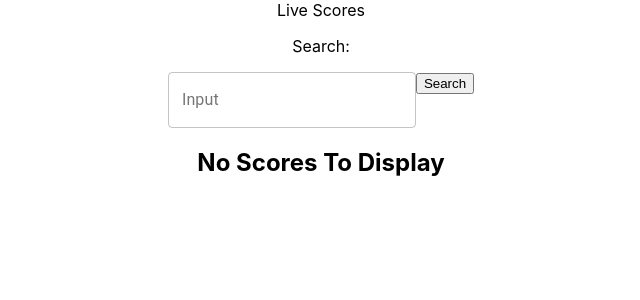
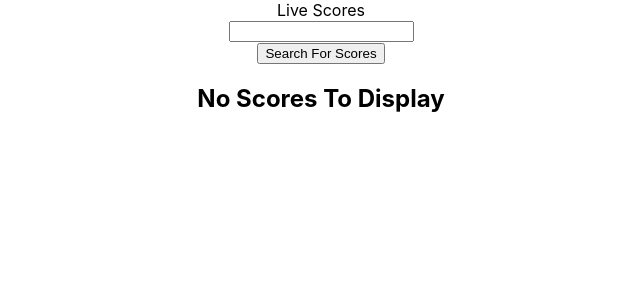
Before and after one commit to Slevy239/React-scrape, a React (Create React App) app in the folder client/: page / in a window 1280 px wide. Shown: the top 300 px of the page, without its empty margins (319-959 px from the left). Built offline with nearby package versions, Linux system fonts and the light colour scheme.

Commit message:
added proxy to fix CORS

```diff
--- a/client/src/components/Form/Form.js
+++ b/client/src/components/Form/Form.js
@@ -25,10 +25,10 @@ class Form extends Component {
 
     let url = "http://api.isportsapi.com/sport/basketball/schedule?api_key=" + key + "&leagueId=111";
     axios
-    .get(url)
-    .then(res => {
-      this.displayRes(res.data);
-      console.log('res');
+      .get(url)
+      .then(res => {
+        this.displayRes(res.data);
+        console.log('res');
       })
       .catch(err => console.log(err));
   };
@@ -52,34 +52,13 @@ class Form extends Component {
         <form className="form">
           <TextField id='outlined-basic' label='Input' variant='outlined'
             name="query"
-            onChange={this.handleInput}
+            onChange={this.props.onChange}
             type="text"
             placeholder="Search"
             autoComplete='off' />
-          <button type='submit' className='btn btn-danger' onClick={this.searchApi}>Search</button>
         </form>
+        <button type='submit' className='btn btn-danger' onClick={this.props.onClick}>Search</button>
 
-        {(this.state.scores && this.state.scores.length > 0) ?
-        <List>
-          {this.state.scores.map(score => {
-            return (
-              <div id='item'>
-                <ListItem
-                  key={score.id}
-                  Home={score.homeName}
-                  Away={score.awayName}
-                  HomeScore={score.homeScore}
-                  AwayScore={score.awayScore}
-                  />
-
-              </div>
-            )
-          })}
-
-        </List>
-        :
-        <EmptyList />
-        }
       </div>
     );
   }
--- a/client/src/components/List/index.js
+++ b/client/src/components/List/index.js
@@ -1,5 +1,4 @@
 import React from "react";
-import Thumbnail from "../Thumbnail";
 import { Container, Row, Col } from "../Grid";
 
 // BookList renders a bootstrap list item
@@ -18,12 +17,9 @@ export function List({children}) {
       <li>
         <Container>
           <Row>
-            <Col size="xs-4 sm-2">
-              <Thumbnail src={this.props.thumbnail} />
-            </Col>
             <Col size="xs-8 sm-9">
-              <h3>{this.props.title}<span><h5>{this.props.authors}</h5></span></h3>
-              <p>
+              <h3>{this.props.homeTeam} vs. {this.props.awayTeam}</h3>
+              {/* <p>
                 {this.props.synopsis}
               </p>
               <a
@@ -32,7 +28,7 @@ export function List({children}) {
                 rel="noopener noreferrer"
               >
                 Go to book!
-              </a>
+              </a> */}
             </Col>
           </Row>
         </Container>
--- a/client/src/pages/Home.js
+++ b/client/src/pages/Home.js
@@ -1,8 +1,13 @@
 import React, { Component } from 'react';
 import Jumbo from '../components/Jumbo/Jumbo'
 import Form from '../components/Form/Form'
-// import { List, ListItem } from "../components/List";
+import { List, ListItem } from "../components/List";
 import axios from 'axios'
+import EmptyList from '../components/EmptyList';
+import { Row, Col } from "../components/Grid";
+
+
+
 
 class Home extends Component {
     state = {
@@ -11,17 +16,19 @@ class Home extends Component {
         results: []
     }
     displayRes = data => {
-        this.setState({ data: data.items })
+        this.setState({ results: data.items })
     }
-    searchAPI = () => {
-        let url = `https://www.googleapis.com/books/v1/volumes?q=${
-            this.state.query
-            }`;
+    searchApi = () => {
+        const proxyurl = "https://cors-anywhere.herokuapp.com/";
+        const key = 'eJ4XG5aprdZx7ViJ'
+        // var req = unirest("GET", "http://api.isportsapi.com/sport/basketball/schedule?api_key=" + key + "&leagueId=111")
+
+        let url = proxyurl+"http://api.isportsapi.com/sport/basketball/schedule?api_key=" + key + "&leagueId=111";
         axios
             .get(url)
             .then(res => {
-                //console.log(res);
                 this.displayRes(res.data);
+                // console.log('res');
             })
             .catch(err => console.log(err));
     };
@@ -38,8 +45,39 @@ class Home extends Component {
         return (
             <div>
                 <Jumbo />
-                <Form />
-                {/* <List /> */}
+                {/* <Form />
+                <List /> */}
+                <Row>
+                    <Col size='md-12'>
+                        <div>
+                            <input id='scoreQ' className='form-control form-control-lg' autoComplete='off' type='text' name='query' onChange={this.handleInput} />
+                            <div id='submit'>
+                                <div className='col'>
+
+                                    <button type='submit' className='btn btn-danger' onClick={this.searchApi}>
+                                        Search For Scores
+                                    </button>
+                                </div>
+                            </div>
+
+                            {(this.state.results && this.state.results.length > 0) ?
+                                <List>
+                                    {this.state.results.map(result => {
+                                        return (
+                                            <div id='item'>
+                                                <ListItem
+                                                    key={result.id}
+                                                />
+                                            </div>
+                                        )
+                                    })}
+                                </List>
+                                :
+                                <EmptyList />
+                            }
+                        </div>
+                    </Col>
+                </Row>
             </div>
         )
     }
```
